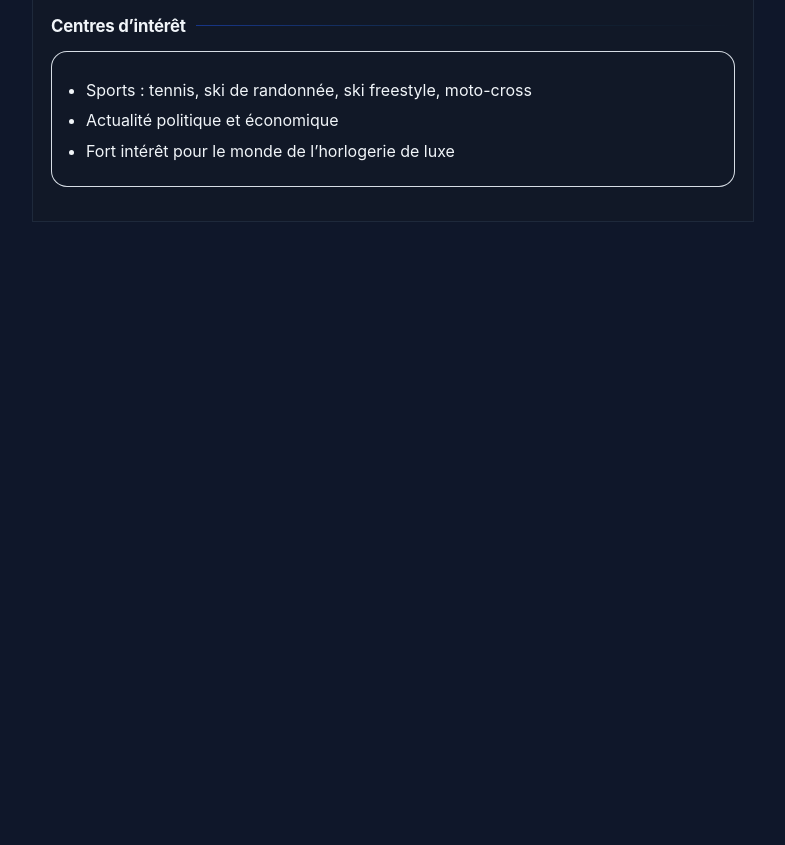
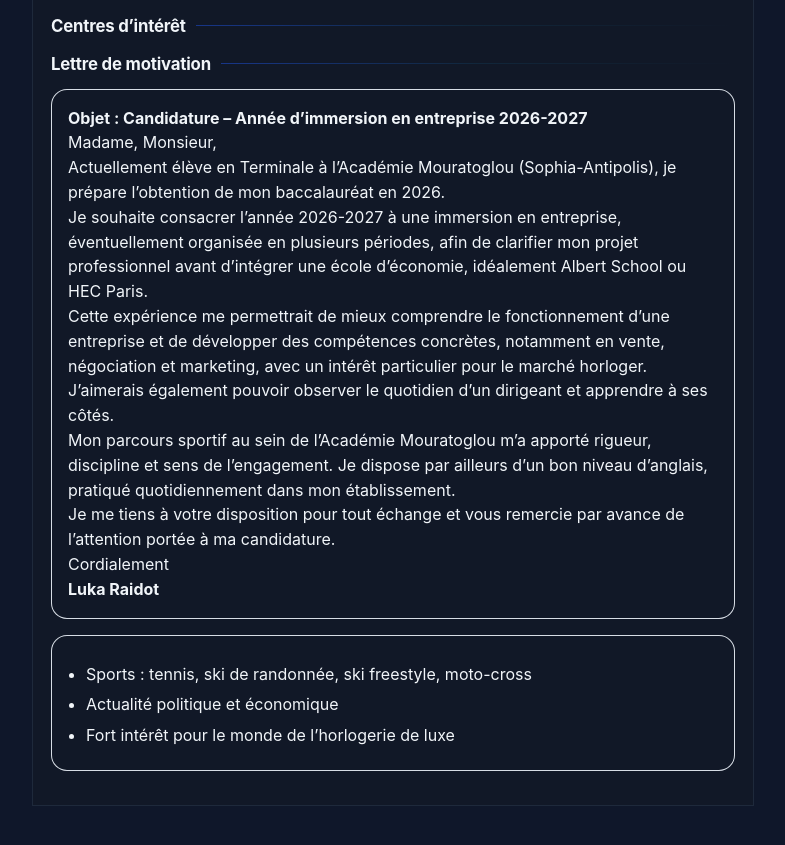
Before and after one commit to zinospinedi-commits/CV-Luka-, a plain HTML site: page index.html in a window 1280 px wide. Shown: the part 1130-1975 px from the top of the page, without its empty margins (416-1201 px from the left). Before the commit the page ends 1424 px from the top, so only its background shows below. Drawn offline with Linux system fonts and the light colour scheme.

Commit message:
Update index.html

```diff
--- a/index.html
+++ b/index.html
@@ -568,6 +568,53 @@
             <div class="line" aria-hidden="true"></div>
           </div>
 
+          <div class="block">
+  <div class="section-title">
+    <h2>Lettre de motivation</h2>
+    <div class="line"></div>
+  </div>
+
+  <article class="job">
+
+    <p class="para"><strong>Objet : Candidature – Année d’immersion en entreprise 2026-2027</strong></p>
+
+    <p class="para">Madame, Monsieur,</p>
+
+    <p class="para">
+    Actuellement élève en Terminale à l’Académie Mouratoglou (Sophia-Antipolis), je prépare
+    l’obtention de mon baccalauréat en 2026.
+    </p>
+
+    <p class="para">
+    Je souhaite consacrer l’année 2026-2027 à une immersion en entreprise, éventuellement
+    organisée en plusieurs périodes, afin de clarifier mon projet professionnel avant
+    d’intégrer une école d’économie, idéalement Albert School ou HEC Paris.
+    </p>
+
+    <p class="para">
+    Cette expérience me permettrait de mieux comprendre le fonctionnement d’une entreprise
+    et de développer des compétences concrètes, notamment en vente, négociation et marketing,
+    avec un intérêt particulier pour le marché horloger. J’aimerais également pouvoir observer
+    le quotidien d’un dirigeant et apprendre à ses côtés.
+    </p>
+
+    <p class="para">
+    Mon parcours sportif au sein de l’Académie Mouratoglou m’a apporté rigueur,
+    discipline et sens de l’engagement. Je dispose par ailleurs d’un bon niveau
+    d’anglais, pratiqué quotidiennement dans mon établissement.
+    </p>
+
+    <p class="para">
+    Je me tiens à votre disposition pour tout échange et vous remercie par avance
+    de l’attention portée à ma candidature.
+    </p>
+
+    <p class="para">Cordialement</p>
+
+    <p class="para"><strong>Luka Raidot</strong></p>
+
+  </article>
+</div>
           <article class="job reveal">
             <ul class="stagger">
               <li data-fr="Sports : tennis, ski de randonnée, ski freestyle, moto-cross" data-en="Sports: tennis, ski touring, freestyle skiing, motocross"></li>
```
